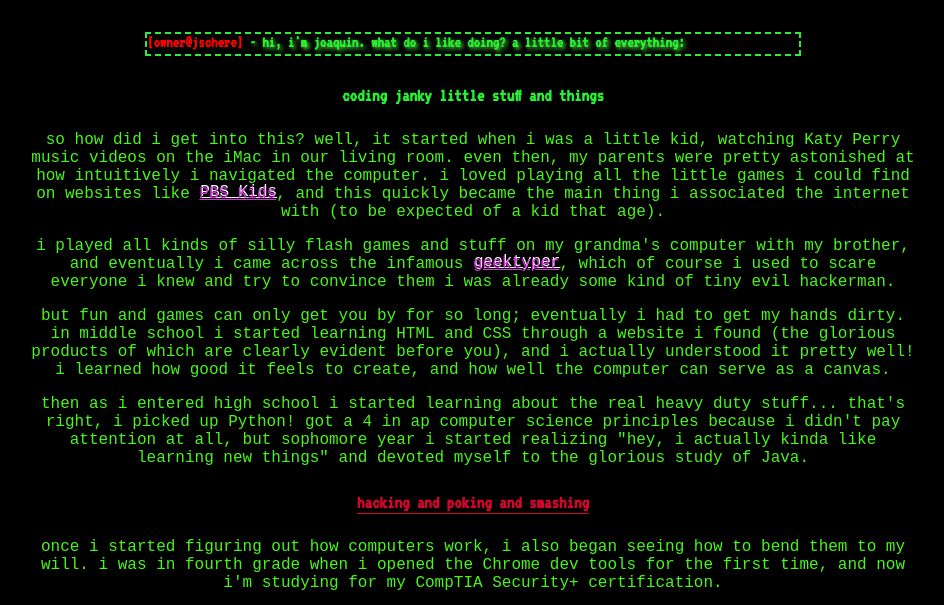
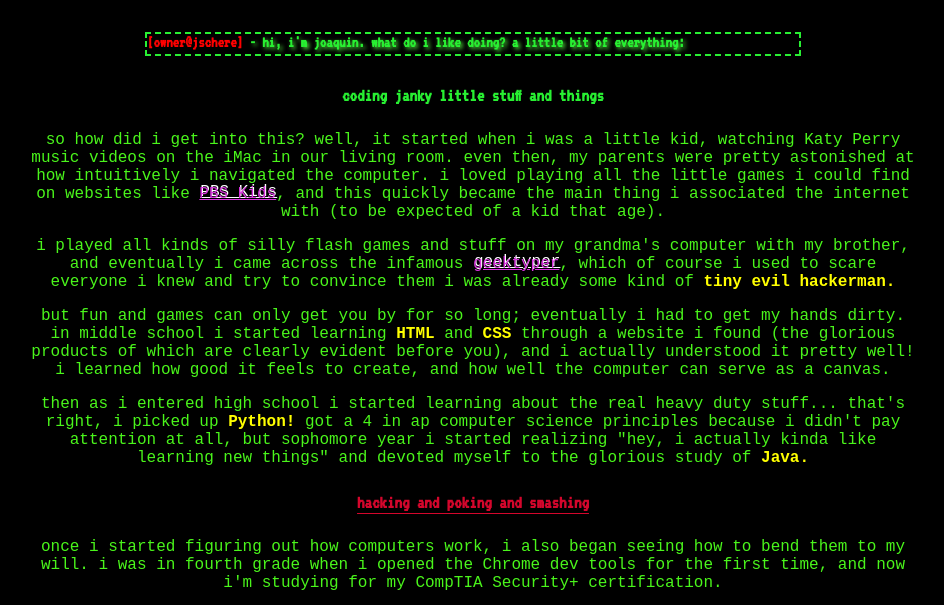
Before and after one commit to scherepi/jschere, a plain HTML site: page index.html in a window 1280 px wide. Shown: the part 190-795 px from the top of the page, without its empty margins (167-1111 px from the left). Drawn offline with Linux system fonts and the light colour scheme; a web font is replaced by a local one.

Commit message:
added strong tags

```diff
--- a/index.html
+++ b/index.html
@@ -29,9 +29,9 @@
         <div class="general-comp-sci">
             <h3 class="center">coding janky little stuff and things</h3>
             <p class="content">so how did i get into this? well, it started when i was a little kid, watching Katy Perry music videos on the iMac in our living room. even then, my parents were pretty astonished at how intuitively i navigated the computer. i loved playing all the little games i could find on websites like <a href="https://pbskids.org" target="_blank">PBS Kids</a>, and this quickly became the main thing i associated the internet with (to be expected of a kid that age).</p>
-            <p class="content">i played all kinds of silly flash games and stuff on my grandma's computer with my brother, and eventually i came across the infamous <a href="https://geektyper.com" target="_blank">geektyper</a>, which of course i used to scare everyone i knew and try to convince them i was already some kind of tiny evil hackerman.</p>
-            <p class="content">but fun and games can only get you by for so long; eventually i had to get my hands dirty.<br> in middle school i started learning HTML and CSS through a website i found (the glorious products of which are clearly evident before you), and i actually understood it pretty well! i learned how good it feels to create, and how well the computer can serve as a canvas.</p>
-            <p class="content">then as i entered high school i started learning about the real heavy duty stuff... that's right, i picked up Python! got a 4 in ap computer science principles because i didn't pay attention at all, but sophomore year i started realizing "hey, i actually kinda like learning new things" and devoted myself to the glorious study of Java.</p>
+            <p class="content">i played all kinds of silly flash games and stuff on my grandma's computer with my brother, and eventually i came across the infamous <a href="https://geektyper.com" target="_blank">geektyper</a>, which of course i used to scare everyone i knew and try to convince them i was already some kind of <strong>tiny evil hackerman.</strong></p>
+            <p class="content">but fun and games can only get you by for so long; eventually i had to get my hands dirty.<br> in middle school i started learning <strong>HTML</strong> and <strong>CSS</strong> through a website i found (the glorious products of which are clearly evident before you), and i actually understood it pretty well! i learned how good it feels to create, and how well the computer can serve as a canvas.</p>
+            <p class="content">then as i entered high school i started learning about the real heavy duty stuff... that's right, i picked up <strong>Python!</strong> got a 4 in ap computer science principles because i didn't pay attention at all, but sophomore year i started realizing "hey, i actually kinda like learning new things" and devoted myself to the glorious study of <strong>Java.</strong></p>
         </div>
         <div class="cybersecurity">
             <h3 class="center" id="hackz">hacking and poking and smashing</h3>
--- a/style.css
+++ b/style.css
@@ -135,6 +135,14 @@ p > a:hover {
     color: orange;
 }
 
+p > strong {
+    color: yellow;
+}
+p > strong:hover {
+    color: red;
+    text-shadow: 1px 2px 0 #ffffff;
+}
+
 /* figcaptions placed immediately after images */
 img + figcaption {
     color: orangered;
```
